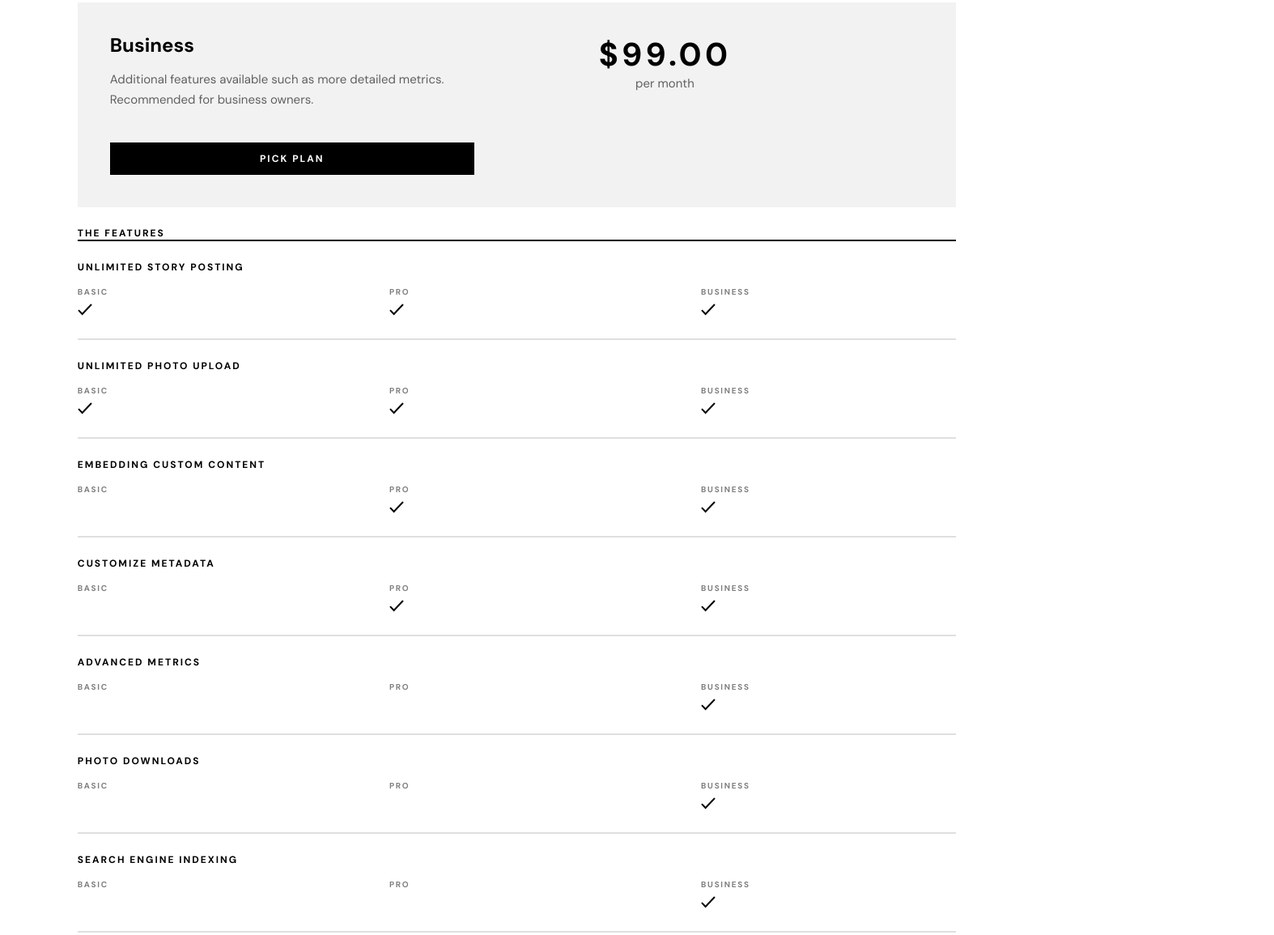
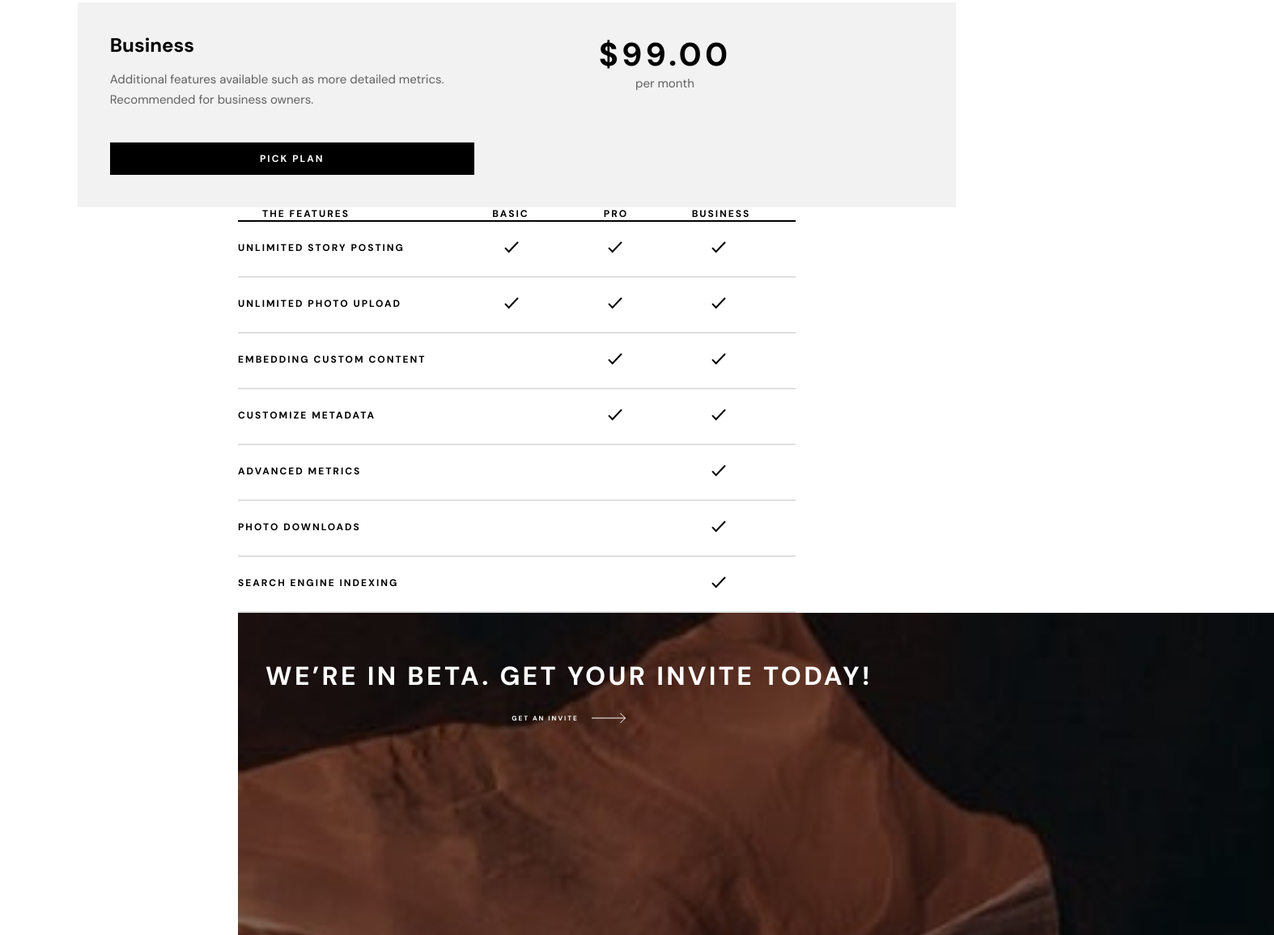
Before and after one commit to beqa200/photosnap-multi-page-website-011, a plain HTML site: page pricing.html in a window 1280 px wide. Shown: the part 1181-2336 px from the top of the page at 81% size, 1574 px wide, since content can reach past the window. Drawn offline with Linux system fonts and the light colour scheme.

Commit message:
finalStep-pricing/footer

```diff
--- a/pricing.html
+++ b/pricing.html
@@ -85,8 +85,16 @@
         </div>
       </div>
       <div class="middle_features">
+        <div class="tablet_feature_header">
           <h4>THE FEATURES</h4>
+          <div class="tablet_features">
+            <p>BASIC</p>
+            <p>PRO</p>
+            <p>BUSINESS</p>
+          </div>
+        </div>
       <div class="solid_line"></div>
+        <div class="features_checkout">
           <h4 class="feature_brif">UNLIMITED STORY POSTING</h4>
           <div class="feature_checkout">
           <div>
@@ -114,7 +122,9 @@
             />
           </div>
           </div>
+        </div>
         <div class="feature_bottom_line"></div>
+        <div class="features_checkout">
           <h4 class="feature_brif">UNLIMITED PHOTO UPLOAD</h4>
           <div class="feature_checkout">
             <div>
@@ -142,7 +152,9 @@
             />
             </div>
           </div>
+        </div>
         <div class="feature_bottom_line"></div>
+        <div class="features_checkout">
            <h4 class="feature_brif">EMBEDDING CUSTOM CONTENT</h4>
             <div class="feature_checkout">
           <div>
@@ -165,7 +177,9 @@
             />
           </div>
            </div>
+        </div>
           <div class="feature_bottom_line"></div>
+        <div class="features_checkout">
           <h4 class="feature_brif">CUSTOMIZE METADATA</h4>
           <div class="feature_checkout">
           <div>
@@ -188,7 +202,9 @@
             />
           </div>
           </div>
+        </div>
           <div class="feature_bottom_line"></div>
+        <div class="features_checkout">
           <h4 class="feature_brif">ADVANCED METRICS</h4>
           <div class="feature_checkout">
           <div>
@@ -206,7 +222,9 @@
             />
           </div>
           </div>
+        </div>
           <div class="feature_bottom_line"></div>
+          <div class="features_checkout">
             <h4 class="feature_brif">PHOTO DOWNLOADS</h4>
            <div class="feature_checkout">
           <div>
@@ -224,7 +242,9 @@
             />
           </div>
            </div>
+        </div>
            <div class="feature_bottom_line"></div>
+        <div class="features_checkout">
            <h4 class="feature_brif">SEARCH ENGINE INDEXING</h4>
           <div class="feature_checkout">
           <div>
@@ -242,7 +262,9 @@
             />
           </div>
           </div>
-        <div class="feature_bottom_line"></div>
+        </div>
+          <div class="feature_bottom_line">
+        <div class="features_checkout">
           <h4 class="feature_brif">CUSTOM ANALYTICS</h4>
         <div class="feature_checkout">
           <div>
@@ -258,6 +280,7 @@
               src="./assets/pricing/desktop/check.svg"
               alt=""
             />
+          </div>
         </div>
       </div>
         <div class="feature_bottom_line"></div>
--- a/src/pricing.css
+++ b/src/pricing.css
@@ -351,6 +351,9 @@ body {
   .tablet_hero_pricing {
     display: flex;
   }
+  .middle_features {
+    width: 689px;
+  }
   .tablet_hero,
   .tablet {
     display: block;
@@ -417,4 +420,50 @@ body {
   .offer_price {
     margin: 0;
   }
+  .tablet_feature_header h4 {
+    margin: 0;
+  }
+  .tablet_feature_header {
+    display: flex;
+    align-items: center;
+    padding-left: 30px;
+  }
+  .tablet_features {
+    display: flex;
+    margin-right: 27px;
+  }
+  .feature_checkout div h6 {
+    display: none;
+  }
+  .feature_checkout {
+    column-gap: 110px;
+  }
+  .tablet_features p {
+    font-family: "DM Sans";
+    font-style: normal;
+    font-weight: 700;
+    font-size: 12px;
+    line-height: 16px;
+    text-align: center;
+    letter-spacing: 2px;
+    color: #000000;
+    width: 130px;
+  }
+  .feature_brif {
+    margin-right: 104px;
+    font-family: "DM Sans";
+    font-style: normal;
+    font-weight: 700;
+    font-size: 12px;
+    line-height: 16px;
+    letter-spacing: 2px;
+    color: #000000;
+  }
+  .features_checkout {
+    display: flex;
+    width: 603px;
+  }
+  .solid_line {
+    width: 100%;
+  }
 }
```
Lines whose indentation alone changed are shown as unchanged.
